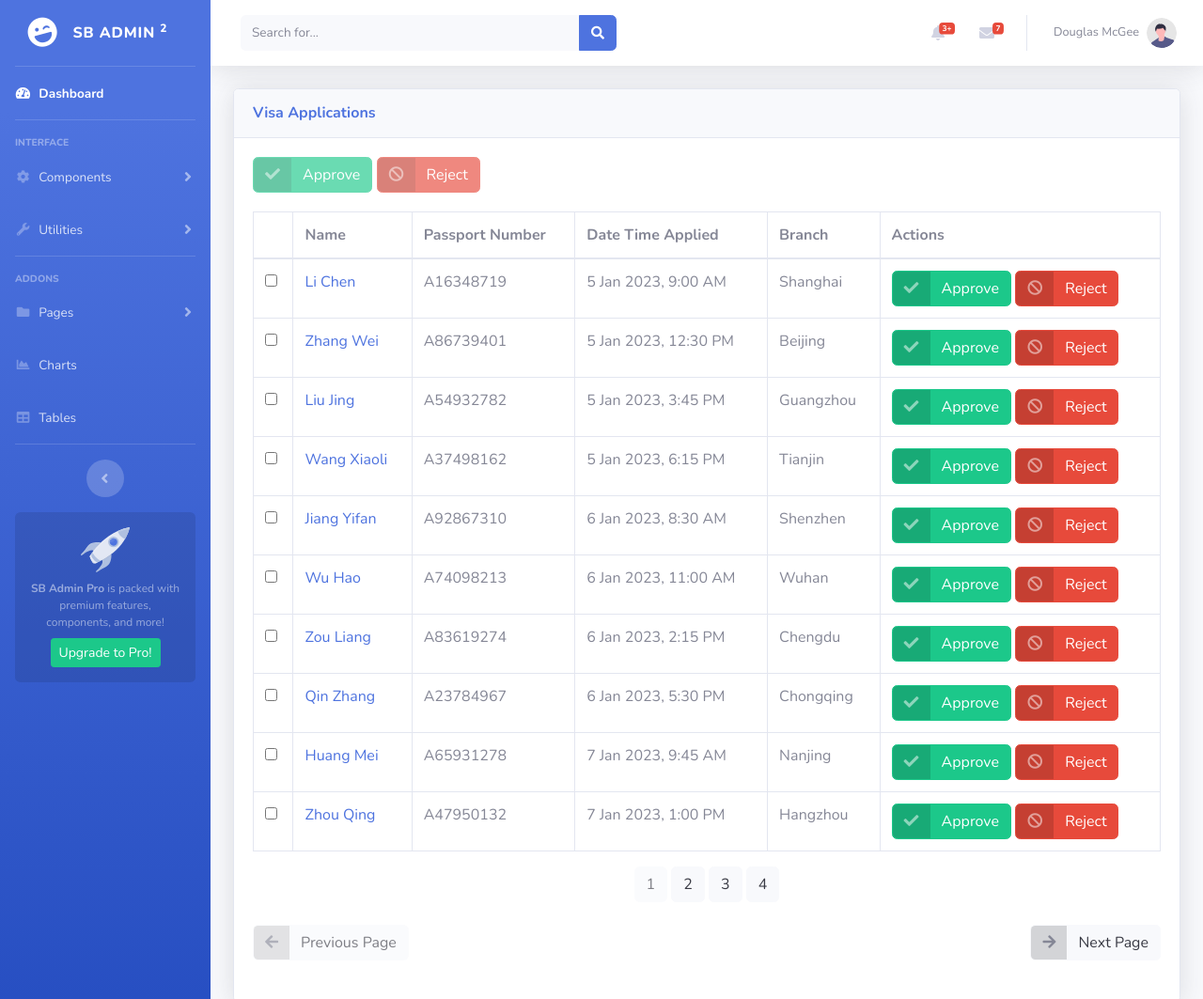
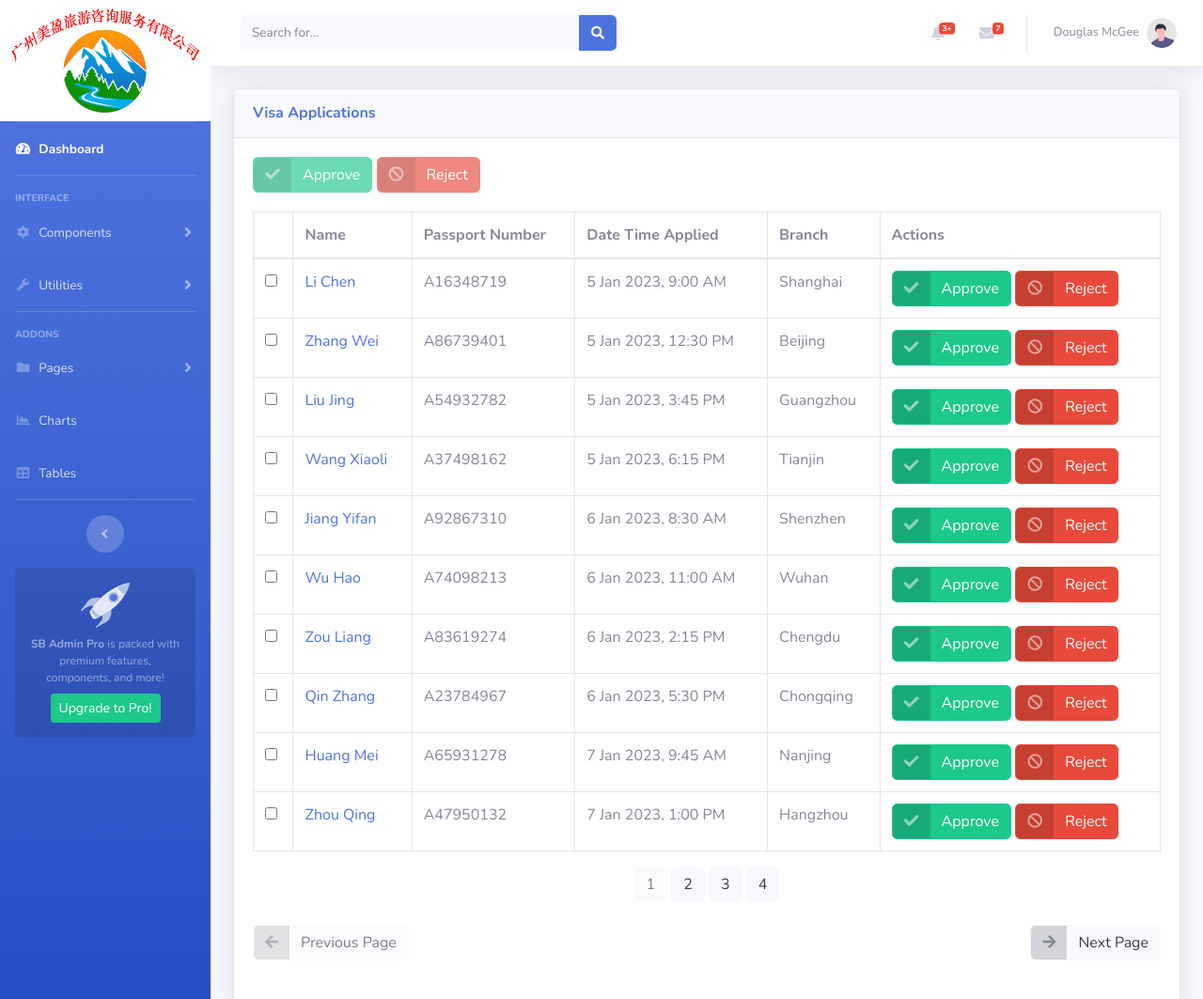
Before and after one commit to derekchan2k/derekchan2k.github.io, a website with bundled scripts: page index_embassy.html in a window 1280 px wide. Shown: the top 1063 px of the page at 94% size. Built offline with nearby package versions, Linux system fonts and the light colour scheme.

Commit message:
Update logo

```diff
--- a/index_embassy.html
+++ b/index_embassy.html
@@ -9,7 +9,7 @@
     <meta name="description" content="">
     <meta name="author" content="">
 
-    <title>SB Admin 2 - Dashboard</title>
+    <title>Visa Application System for Embassy</title>
 
     <!-- Custom fonts for this template-->
     <link href="vendor/fontawesome-free/css/all.min.css" rel="stylesheet" type="text/css">
@@ -18,7 +18,7 @@
         rel="stylesheet">
 
     <!-- Custom styles for this template-->
-    <link href="css/sb-admin-2.min.css" rel="stylesheet">
+    <link href="css/sb-admin-2.css" rel="stylesheet">
 
     <script src="js/sort-table.js"></script>
 
@@ -72,10 +72,7 @@
 
             <!-- Sidebar - Brand -->
             <a class="sidebar-brand d-flex align-items-center justify-content-center" href="index.html">
-                <div class="sidebar-brand-icon rotate-n-15">
-                    <i class="fas fa-laugh-wink"></i>
-                </div>
-                <div class="sidebar-brand-text mx-3">SB Admin <sup>2</sup></div>
+                <img src="img/logo-side.jpg" style="width: 100%;" />
             </a>
 
             <!-- Divider -->
```
